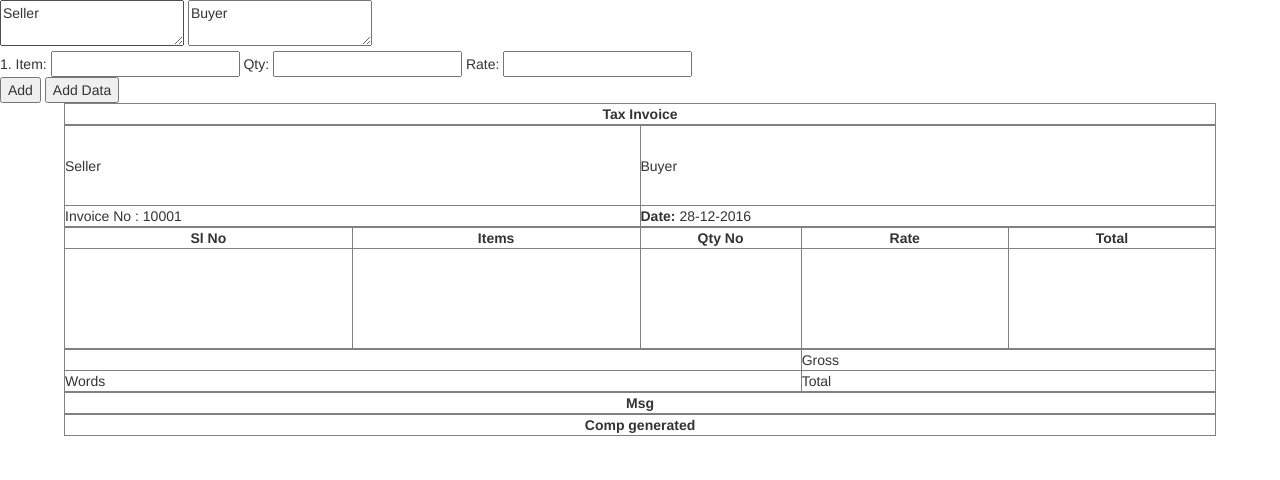
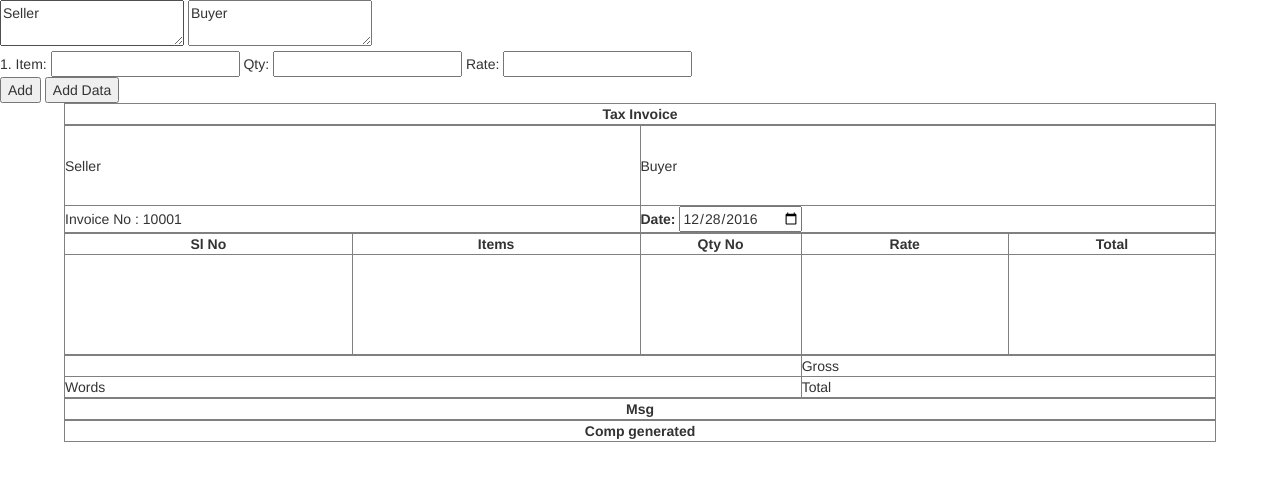
Before and after one commit to sadanandpai/jewellery_receipt, a plain HTML site: page index.html in a window 1280 px wide. Drawn offline with nearby package versions, Linux system fonts and the light colour scheme.

Commit message:
Update index.html

```diff
--- a/index.html
+++ b/index.html
@@ -36,7 +36,7 @@
 	</tr>
 	<tr>
 		<td>Invoice No : {{invoice}}</td>
-		<td><b>Date:</b> <script type="text/javascript">var date = new Date(); document.write(date.getDate() + "-" + (date.getMonth()+1) + "-" + date.getFullYear());</script></td>
+		<td><b>Date:</b> <input type="date" id="myDate"></td>
 	</tr>
 </table>
 <table align=center border="1" width=90%>
@@ -80,7 +80,9 @@
 
 
 
-<script type="text/javascript">var i = 1;
+<script type="text/javascript">
+	var i = 1;
+	document.getElementById("myDate").value = "2016-12-28";
 function addmoreitem(){
 	i++;
 	var itemList = document.getElementById("items");
```
